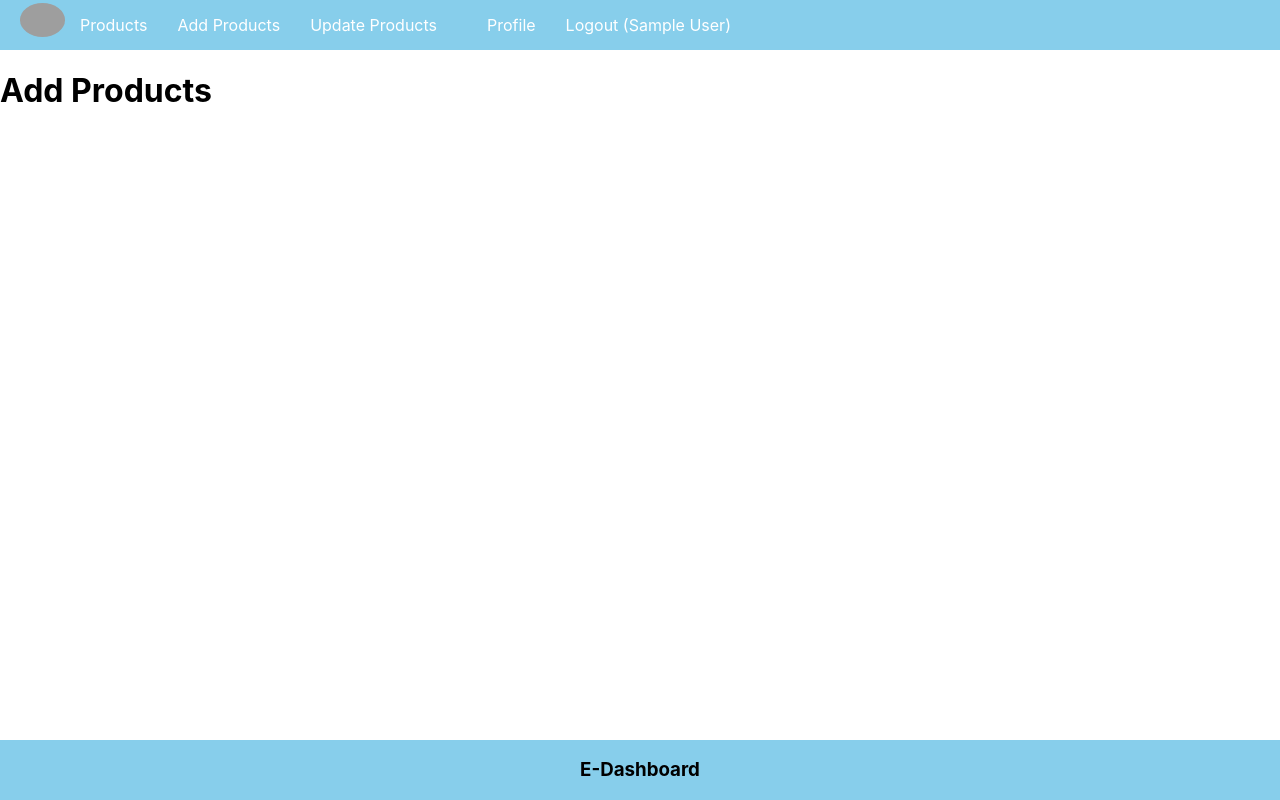
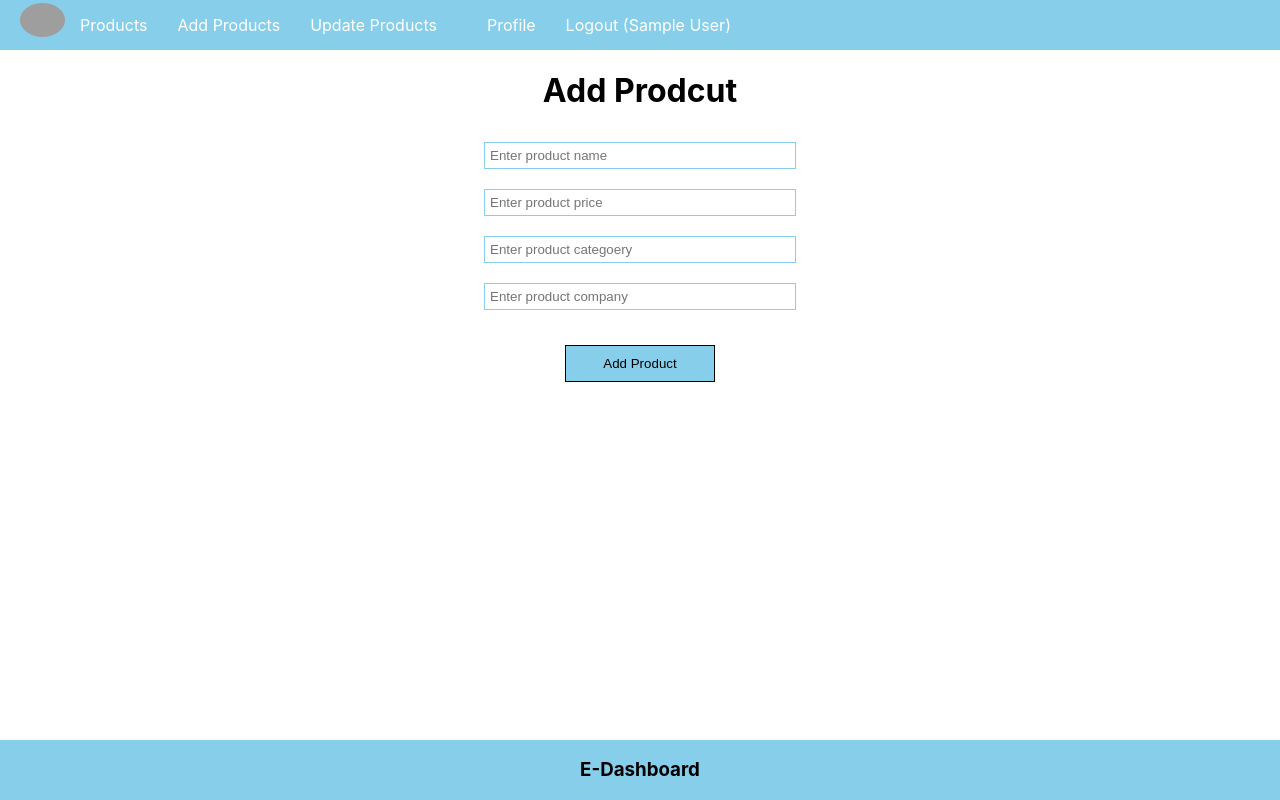
Before and after one commit to Vikesh667/Ecommmerce, a React (Create React App) app: page /add in a window 1280 px wide. Built offline with nearby package versions, Linux system fonts and the light colour scheme; sample sign-in values are in the browser's storage; grey boxes are pictures that could not be loaded.

Commit message:
Add Product

```diff
--- a/src/App.css
+++ b/src/App.css
@@ -19,10 +19,17 @@
   width: 100%;
   background-color: skyblue;
 }
-.register{
+.register {
 display: flex;
 flex-direction: column;
 align-items: center;
+
+}
+.product{
+  display: flex;
+  flex-direction: column;
+  justify-content: center;
+  align-items: center;
 
 }
 .login{
--- a/src/App.js
+++ b/src/App.js
@@ -5,6 +5,7 @@ import { BrowserRouter, Route, Routes } from "react-router-dom";
 import SignUp from "./component/SignUp";
 import PrivateComponent from "./component/PrivateComponent";
 import Login from "./component/Login";
+import AddProduct from "./component/AddProduct";
 function App() {
   return (
     <div className="App">
@@ -13,7 +14,7 @@ function App() {
         <Routes>
           <Route element={<PrivateComponent />}>
             <Route path="/" element={<h1>Products</h1>} />
-            <Route path="/add" element={<h1>Add Products</h1>} />
+            <Route path="/add" element={<AddProduct/>} />
             <Route path="/update" element={<h1>Update Products</h1>} />
             <Route path="/profile" element={<h1>Profile</h1>} />
           </Route>
--- /dev/null
+++ b/src/component/AddProduct.js
@@ -0,0 +1,59 @@
+import React, { useState } from "react";
+
+const AddProduct = () => {
+  const [name, setName] = useState("");
+  const [price, setPrice] = useState("");
+  const [categoery, setCategoery] = useState("");
+  const [company, setCompany] = useState("");
+  const addProduct=async(e)=>{
+    e.preventDefault()
+    const userId=JSON.parse(localStorage.getItem("User"))._id
+     let result=await fetch("http://localhost:5000/add-product",{
+        method:"post",
+        body:JSON.stringify({name,price,categoery,company,userId}),
+        headers:{
+            "Content-Type":"application/json"
+        }
+     })
+     result =await result.json()
+     console.log(result)
+ }
+  return (
+    <div className="product">
+      <h1>Add Prodcut</h1>
+      <input
+        className="inputBox"
+        type="text"
+        placeholder="Enter product name"
+        value={name}
+        onChange={(e)=>setName(e.target.value)}
+        />
+      <input
+        className="inputBox"
+        type="text"
+        placeholder="Enter product price"
+        value={price}
+        onChange={(e)=>setPrice(e.target.value)}
+        />
+      <input
+        className="inputBox"
+        type="text"
+        placeholder="Enter product categoery"
+        value={categoery}
+        onChange={(e)=>setCategoery(e.target.value)}
+        />
+      <input
+        className="inputBox"
+        type="text"
+        placeholder="Enter product company"
+        value={company}
+        onChange={(e)=>setCompany(e.target.value)}
+      />
+      <button className="AppButton" type="button" onClick={addProduct}>
+        Add Product
+      </button>
+    </div>
+  );
+};
+
+export default AddProduct;
```
